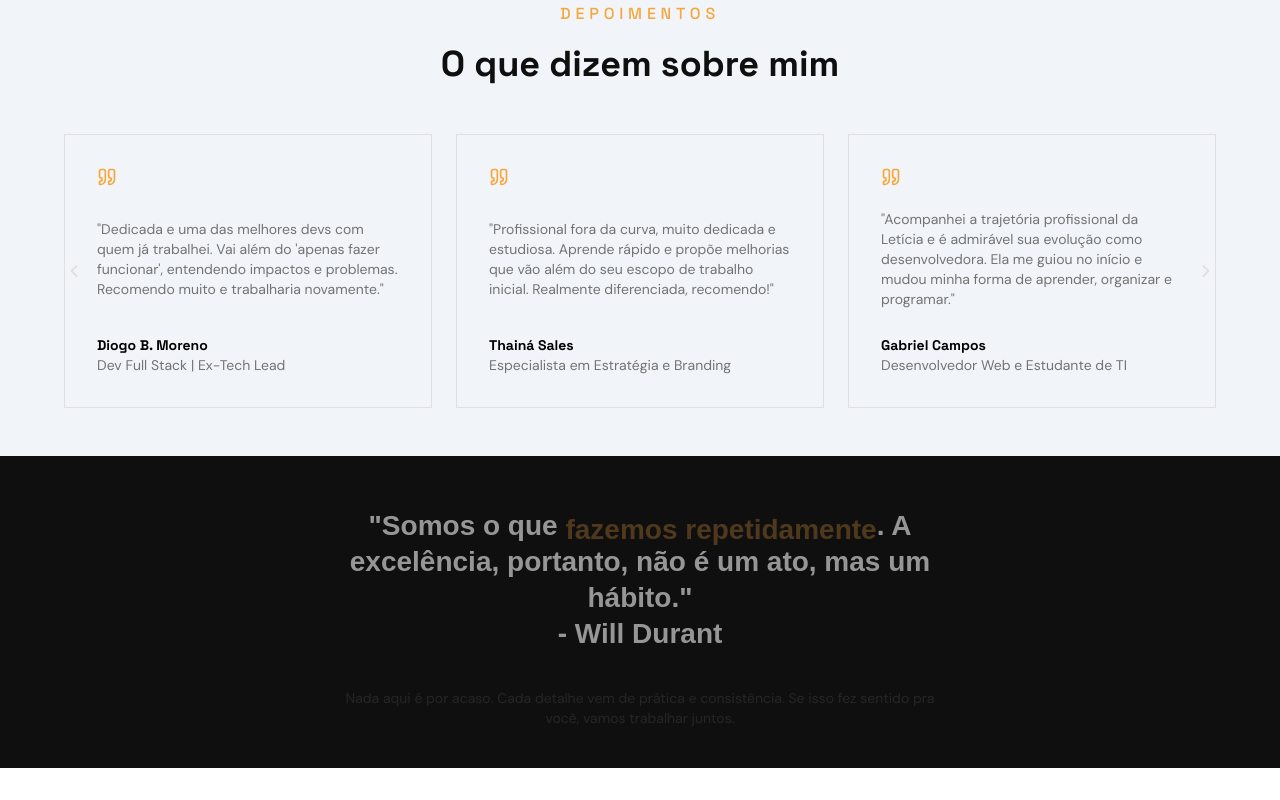
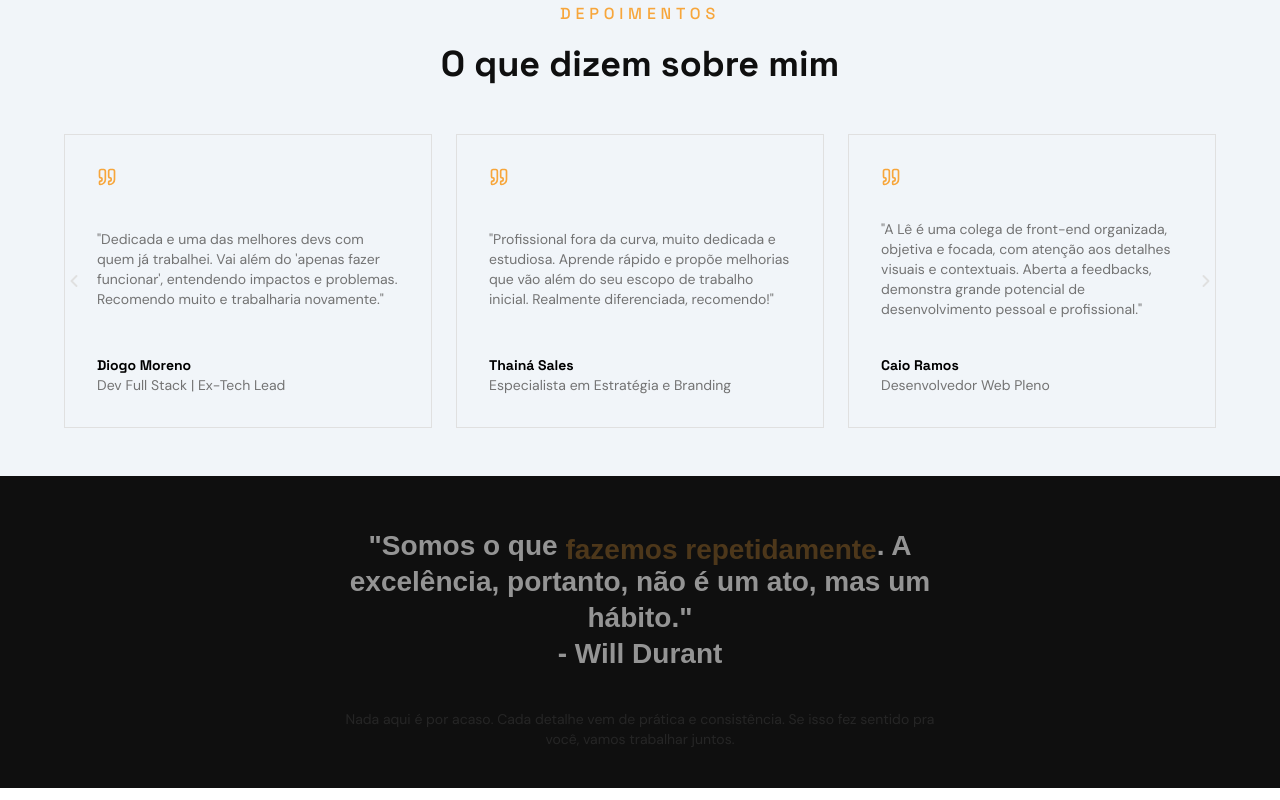
Before and after one commit to SantosLet/LVTechStudio, a Next.js app: page / in a window 1280 px wide. Shown: the part 3420-4220 px from the top of the page. Built offline with nearby package versions, Linux system fonts and the light colour scheme; a web font is replaced by a local one.

Commit message:
feat: Adicionar novos depoimentos

```diff
--- a/src/app/sections/Testimonials/index.tsx
+++ b/src/app/sections/Testimonials/index.tsx
@@ -10,7 +10,7 @@ const testimonials = [
   {
     message:
       "Dedicada e uma das melhores devs com quem já trabalhei. Vai além do 'apenas fazer funcionar', entendendo impactos e problemas. Recomendo muito e trabalharia novamente.",
-    name: "Diogo B. Moreno",
+    name: "Diogo Moreno",
     position: "Dev Full Stack | Ex-Tech Lead",
   },
   {
@@ -21,33 +21,45 @@ const testimonials = [
   },
   {
     message:
+      "A Lê é uma colega de front-end organizada, objetiva e focada, com atenção aos detalhes visuais e contextuais. Aberta a feedbacks, demonstra grande potencial de desenvolvimento pessoal e profissional.",
+    name: "Caio Ramos",
+    position: "Desenvolvedor Web Pleno",
+  },
+  {
+    message:
+      "Trabalhar com Letícia por quase 4 anos foi uma experiência extremamente positiva. Uma profissional muito competente, confiável e com grande capacidade de adaptação, além de ser uma pessoa excelente em equipe.",
+    name: "Ian Malavazi",
+    position: "Engenheiro de Software | Desenvolvedor Web",
+  },
+  {
+    message:
+      "Gostei muito de trabalhar com a Letícia. Ela se destaca pela excelente comunicação e pela criatividade na construção de interfaces, sempre entregando um front-end de alta qualidade e alinhado às melhores práticas.",
+    name: "Matheus Baptista",
+    position: "Engenheiro e Arquiteto de Software",
+  },
+  {
+    message:
+      "Trabalhei em vários projetos com a Letícia por cerca de três anos e essa parceria sempre funcionou muito bem. A considero muito dedicada e atenta aos detalhes, sempre aberta a trocar ideias e ouvir sugestões junto ao time.",
+    name: "Natália Mangili",
+    position: "Engenheira de Software | Desenvolvedora Back-end",
+  },
+  {
+    message:
+      "Letícia tem um olhar apurado para os detalhes que poucos desenvolvedores têm. Suas entregas são cuidadosas e comprometidas, sempre construindo interfaces que equilibram qualidade visual e funcionamento impecável.",
+    name: "Vitor Santos",
+    position: "Desenvolvedor Back-end",
+  },
+  {
+    message:
       "Acompanhei a trajetória profissional da Letícia e é admirável sua evolução como desenvolvedora. Ela me guiou no início e mudou minha forma de aprender, organizar e programar.",
     name: "Gabriel Campos",
     position: "Desenvolvedor Web e Estudante de TI",
   },
   {
     message:
-      "A Lê é uma colega de front-end organizada, objetiva e focada, com atenção aos detalhes visuais e contextuais. Aberta a feedbacks, demonstra grande potencial de desenvolvimento pessoal e profissional.",
-    name: "Caio M. Ramos",
-    position: "Desenvolvedor Web Pleno",
-  },
-  {
-    message:
       "Trabalhar com a Letícia é extremamente satisfatório, ela demonstra alto nível de dedicação, atenção minuciosa aos detalhes, grande empenho e notável capacidade de absorção e assimilação rápida de conteúdos.",
-    name: "Rafaela J. Estabile",
+    name: "Rafaela Estabile",
     position: "Desenvolvedora Full Stack",
-  },
-  {
-    message:
-      "Gostei muito de trabalhar com a Letícia. Ela se destaca pela excelente comunicação e pela criatividade na construção de interfaces modernas e responsivas, sempre entregando um front-end de alta qualidade e alinhado às melhores práticas.",
-    name: "Matheus P. Baptista",
-    position: "Engenheiro e Arquiteto de Software",
-  },
-  {
-    message:
-      "Letícia tem um olhar apurado para os detalhes que poucos desenvolvedores têm. Suas entregas são cuidadosas e comprometidas, sempre construindo interfaces que equilibram qualidade visual e funcionamento impecável.",
-    name: "Vitor S. Santos",
-    position: "Desenvolvedor Back-end",
   },
   {
     message:
```
